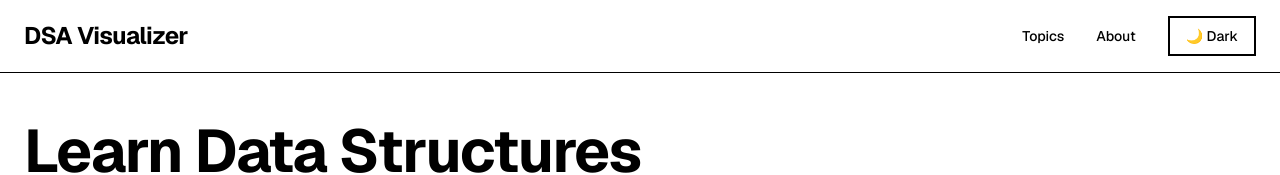
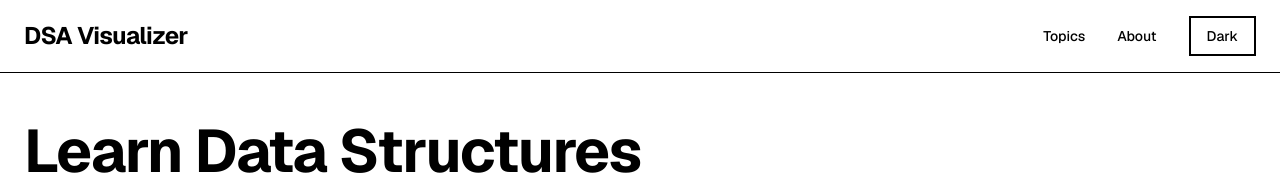
Before and after one commit to PascalOrdano18/DSA, a Next.js app: page / in a window 1280 px wide. Shown: the top 175 px of the page. Built offline with nearby package versions, Linux system fonts and the light colour scheme.

Commit message:
mini cambio

```diff
--- a/app/page.tsx
+++ b/app/page.tsx
@@ -103,7 +103,7 @@ export default function Home(){
                                 onClick={toggleTheme}
                                 className={`border-2 ${themeClasses.border} px-4 py-2 text-sm font-medium ${themeClasses.bg} ${themeClasses.text} ${themeClasses.hoverBg} ${themeClasses.hoverText} transition-all cursor-pointer`}
                             >
-                                {isDarkTheme ? '☀️ Light' : '🌙 Dark'}
+                                {isDarkTheme ? 'Light' : 'Dark'}
                             </button>
                         </div>
                     </div>
```
